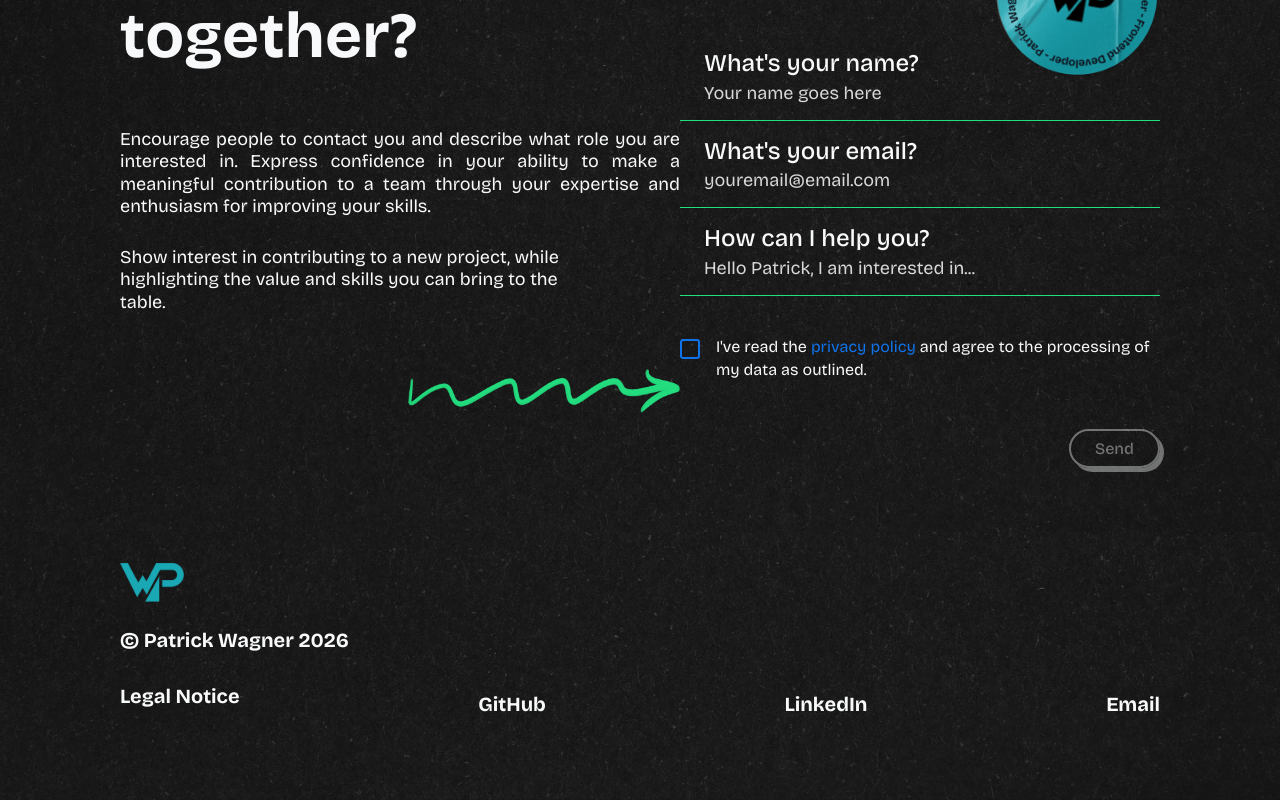
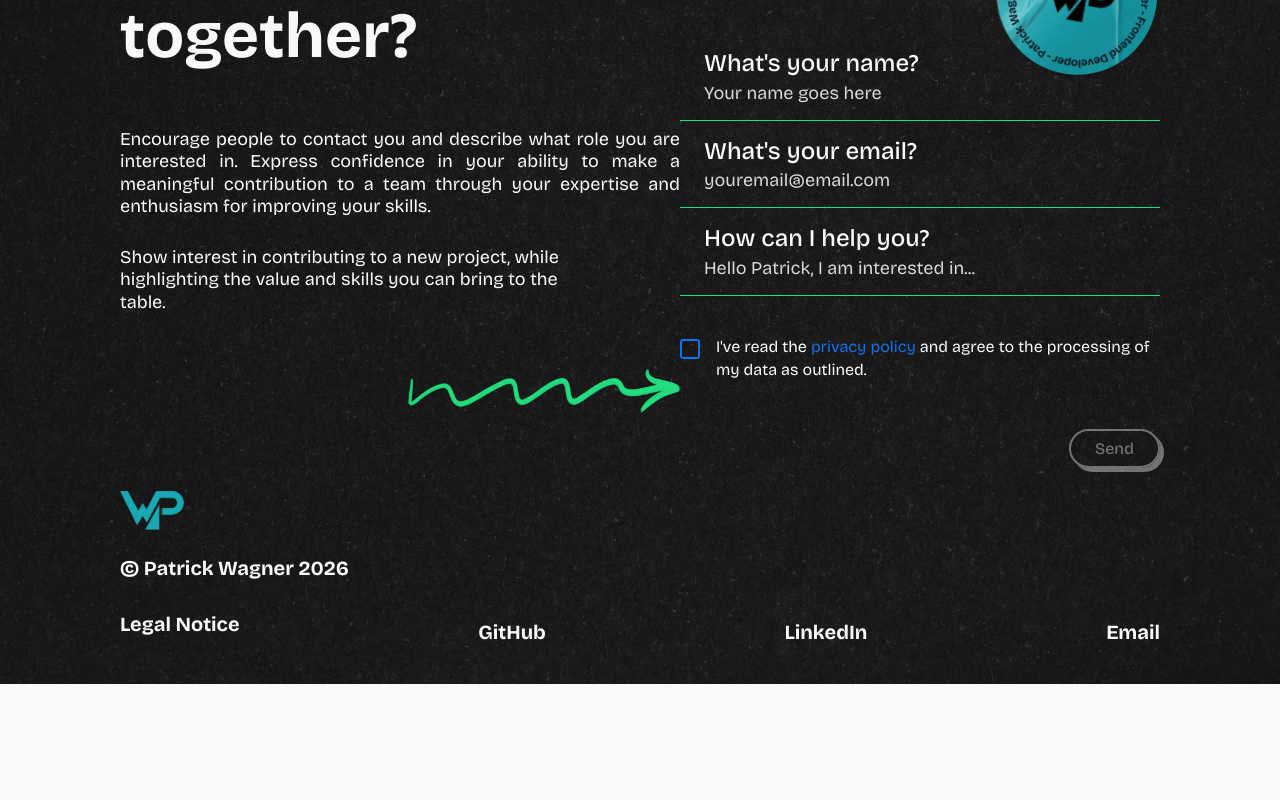
Before and after one commit to PatrickWagnerDev/portfolio-page, an Angular app: page / in a window 1280 px wide. Shown: the part 4524-5324 px from the top of the page. After the commit the page ends 5208 px from the top, so only its background shows below. Built offline with nearby package versions, Linux system fonts and the light colour scheme.

Commit message:
fix: reduce spacing between contact and footer

```diff
--- a/src/app/layout/footer/footer.scss
+++ b/src/app/layout/footer/footer.scss
@@ -3,7 +3,7 @@
 }
 
 .footer-section {
-  padding: 1rem calc(var(--content-padding-inline) + 3rem) 4.75rem;
+  padding: 0.5rem calc(var(--content-padding-inline) + 3rem) 2rem;
   background: url('/design-material/backgrounds/contact-3x.webp') center bottom / 100% auto no-repeat var(--color-base-dark);
   color: var(--color-base-light);
 }
--- a/src/app/pages/home/contact/contact.scss
+++ b/src/app/pages/home/contact/contact.scss
@@ -7,7 +7,7 @@
   grid-template-columns: 35rem 30rem;
   justify-content: space-between;
   align-items: start;
-  padding: 9rem calc(var(--content-padding-inline) + 3rem) 4rem;
+  padding: 9rem calc(var(--content-padding-inline) + 3rem) 0rem;
   background: url('/design-material/backgrounds/contact-3x.webp') center top / 100% auto no-repeat, linear-gradient(var(--color-base-dark), var(--color-base-dark)) 0 4vw / 100% 100% no-repeat;
   color: var(--color-base-light);
 }
```
Also changed, not shown: 1 other file (tests, documents, lock files or other folders).
